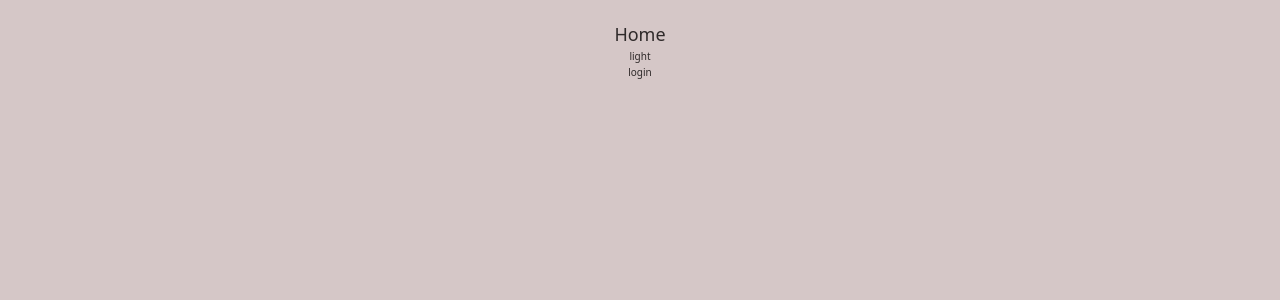
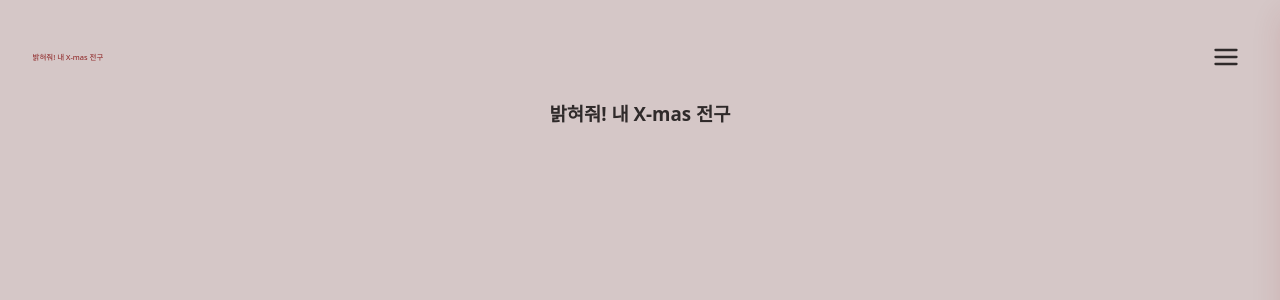
Before and after one commit to All-About-Smile/xmas-lights-frontend, a React (Vite) app: page / in a window 1280 px wide. Shown: the top 300 px of the page. Built offline with nearby package versions, Linux system fonts and the light colour scheme; a web font is replaced by a local one.

Commit message:
navigation bar 추가

```diff
--- a/src/App.tsx
+++ b/src/App.tsx
@@ -3,11 +3,13 @@ import { Routes, Route } from "react-router-dom";
 import GlobalSettingTestPage from './pages/test/GlobalSettingTestPage';
 import LoginPage from './pages/test/LoginPage';
 import TestHome from './pages/test/TestHome';
+import HomePage from './pages/HomePage';
 
 function App() {
   return (
     <Routes>
-      <Route path="/" element={<TestHome />} />
+      <Route path="/" element={<HomePage />} />
+      <Route path="/test" element={<TestHome />} />
       <Route path="/light" element={<GlobalSettingTestPage />} />
       <Route path="/login" element={<LoginPage />} />
     </Routes>
--- /dev/null
+++ b/src/components/navigation/HamburgerButton.tsx
@@ -0,0 +1,24 @@
+interface HamburgerButtonProps {
+  onClick: () => void;
+}
+
+export default function HamburgerButton({ onClick }: HamburgerButtonProps) {
+  return (
+    <button onClick={onClick} className="p-3" aria-label="menu">
+      <svg
+        width="28"
+        height="28"
+        viewBox="0 0 24 24"
+        fill="none"
+        stroke="currentColor"
+        strokeWidth="2"
+        strokeLinecap="round"
+        strokeLinejoin="round"
+      >
+        <line x1="3" y1="6" x2="21" y2="6" />
+        <line x1="3" y1="12" x2="21" y2="12" />
+        <line x1="3" y1="18" x2="21" y2="18" />
+      </svg>
+    </button>
+  );
+}
--- /dev/null
+++ b/src/components/navigation/NavDrawer.tsx
@@ -0,0 +1,67 @@
+import { useEffect } from "react";
+import NavigationItem from "@/components/navigation/NavigationItem";
+
+interface NavDrawerProps {
+  open: boolean;
+  onClose: () => void;
+  userName?: string;
+}
+
+export default function NavDrawer({ open, onClose, userName }: NavDrawerProps) {
+  useEffect(() => {
+    const handler = (e: KeyboardEvent) => {
+      if (e.key === "Escape") onClose();
+    };
+    window.addEventListener("keydown", handler);
+    return () => window.removeEventListener("keydown", handler);
+  }, [onClose]);
+
+  return (
+    <>
+      {/* Dim background */}
+      <div
+        className={`
+          fixed inset-0 bg-black/30 backdrop-blur-sm transition-opacity
+          ${open ? "opacity-100 pointer-events-auto" : "opacity-0 pointer-events-none"}
+        `}
+        onClick={onClose}
+      />
+
+      {/* Drawer */}
+      <aside
+        className={`
+          fixed right-0 top-0 h-full w-[80%] max-w-[380px]
+          bg-surface shadow-lg rounded-l-2xl p-6
+          transition-transform duration-300 ease-out
+          ${open ? "translate-x-0" : "translate-x-full"}
+          font-ui
+        `}
+      >
+        <div className="flex justify-between items-center mb-6">
+          <p className="text-lg font-bold">
+            {userName ? `${userName} 님, 안녕하세요` : "안녕하세요"}
+          </p>
+          <button
+            onClick={onClose}
+            className="text-3xl font-bold leading-none px-2"
+          >
+            ×
+          </button>
+        </div>
+
+        <div className="border-t border-black/10 my-4"></div>
+
+        {/* Menu List */}
+        <nav className="space-y-6 text-lg">
+          <NavigationItem>✩ 계정 설정</NavigationItem>
+          <NavigationItem>✩ 내 창문 보러가기</NavigationItem>
+          {/* <NavigationItem>✩ 즐겨찾기 목록</NavigationItem> */}
+        </nav>
+
+        <div className="absolute bottom-6 left-6 text-sm text-muted">
+          v.1.0.0
+        </div>
+      </aside>
+    </>
+  );
+}
--- /dev/null
+++ b/src/components/navigation/NavigationItem.tsx
@@ -0,0 +1,19 @@
+interface NavigationItemProps {
+  children: React.ReactNode;
+  onClick?: () => void;
+}
+
+export default function NavigationItem({ children, onClick }: NavigationItemProps) {
+  return (
+    <button
+      onClick={onClick}
+      className="
+        block w-full text-left py-2 rounded-md px-2
+        transition active:scale-[0.98] active:opacity-70 active:bg-black/5
+        font-ui
+      "
+    >
+      {children}
+    </button>
+  );
+}
--- /dev/null
+++ b/src/pages/HomePage.tsx
@@ -0,0 +1,31 @@
+import { useState } from "react";
+import NavDrawer from "@/components/navigation/NavDrawer";
+import HamburgerButton from "@/components/navigation/HamburgerButton";
+
+export default function HomePage() {
+  const [open, setOpen] = useState(false);
+
+  return (
+    <main className="relative min-h-screen bg-bg px-5 py-6">
+
+      {/* Header */}
+      <div className="flex justify-between items-center">
+        <p className="text-xs font-ui text-primary">밝혀줘! 내 X-mas 전구</p>
+
+        <HamburgerButton onClick={() => setOpen(true)} />
+      </div>
+
+      {/* Example main content */}
+      <h1 className="mt-10 text-3xl font-ui font-bold text-center">
+        밝혀줘! 내 X-mas 전구
+      </h1>
+
+      {/* Drawer */}
+      <NavDrawer
+        open={open}
+        onClose={() => setOpen(false)}
+        userName="루키아쉿해"
+      />
+    </main>
+  );
+}
```
